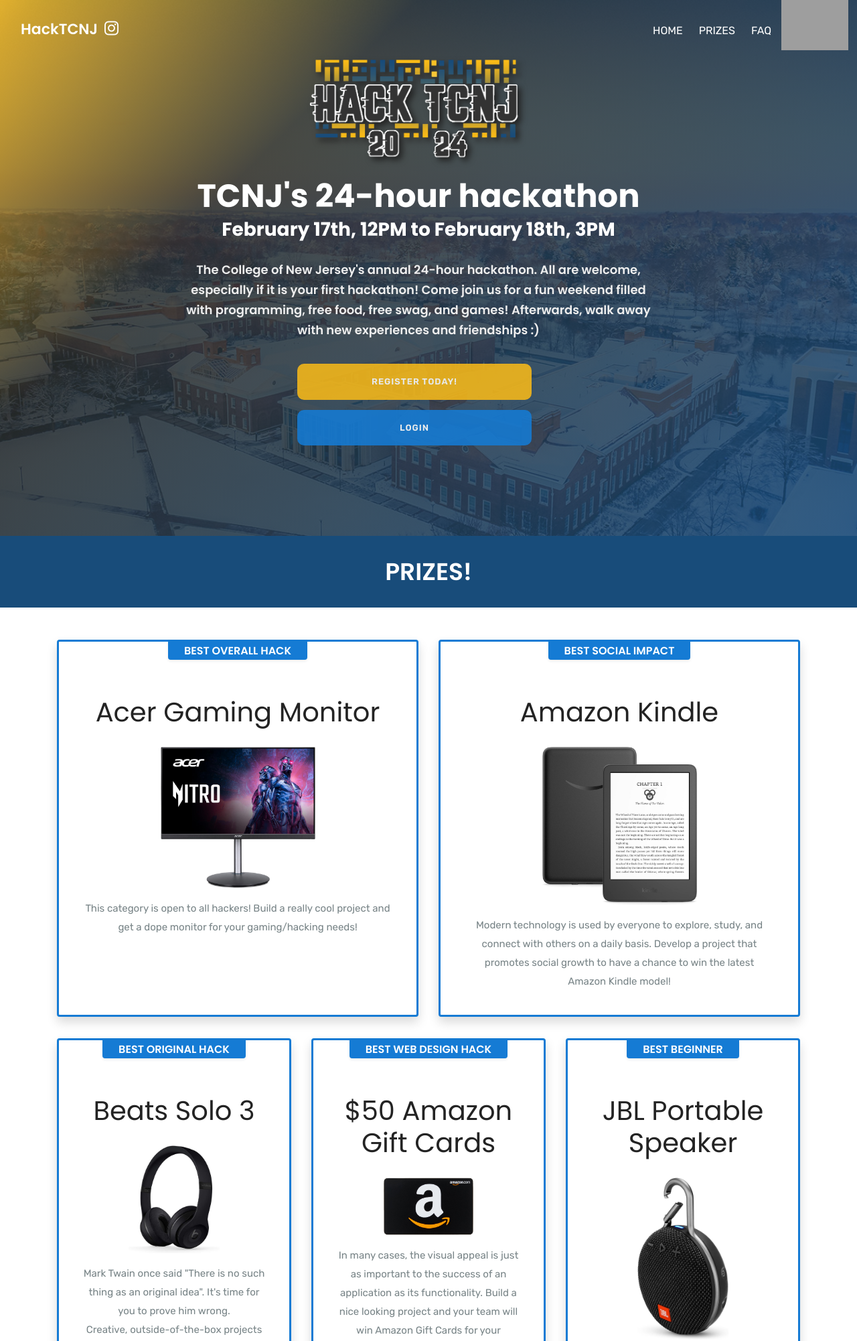
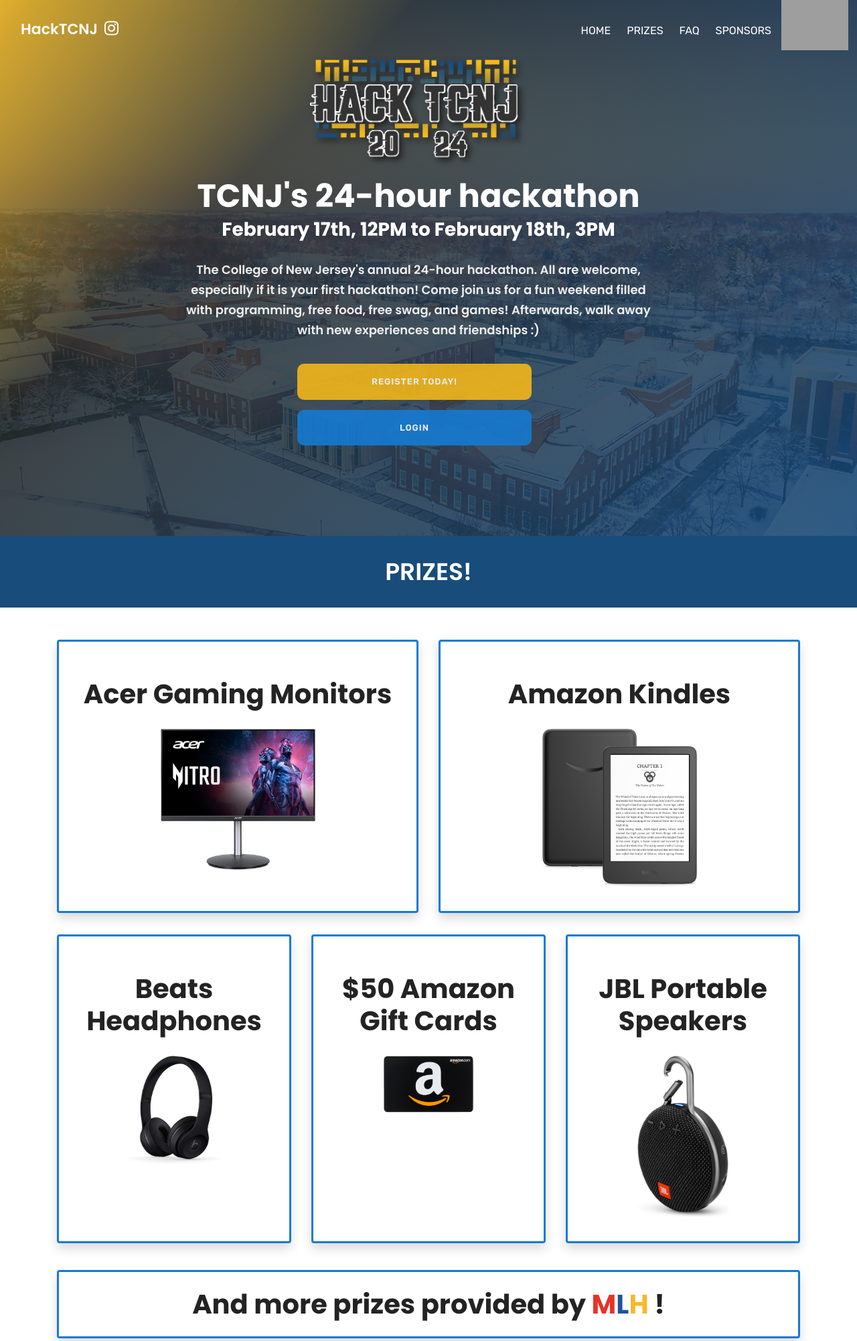
Before and after one commit to tcnj-acm/halo, a Django app: page / in a window 1280 px wide. Shown: the top 2002 px of the page at 67% size. Run offline with Django 3.2, Linux system fonts and the light colour scheme; data that the repository does not hold is empty; some libraries are stand-ins or nearby versions; grey boxes are pictures that could not be loaded.

Commit message:
Modified prizes, added sponsor.

```diff
--- a/default/templates/defaults/landing.html
+++ b/default/templates/defaults/landing.html
@@ -74,9 +74,9 @@
             <!-- <a class="nav-link smoth-scroll" href="#service-head">FAQ</a> -->
             <a class="nav-link" href="#service-head">FAQ</a>
           </li>
-          {% comment %}<li class="nav-item">
-            <a class="nav-link smoth-scroll" href="#sponsors">Sponsors</a>
-          </li> {% endcomment %}
+          <li class="nav-item">
+            <a class="nav-link" href="#sponsors">Sponsors</a>
+          </li>
         </ul>
       </div>
 
@@ -131,96 +131,76 @@
     </div>
   </section>
   <div class="container mb-5 mt-5">
-    <div class="pricing card-deck flex-column flex-md-row mb-2">
+    <div class="pricing card-deck flex-column flex-md-row mb-md-2">
       <div class="card card-pricing popular shadow text-center px-3 mb-4">
-        <span class="h6 w-60 mx-auto px-4 py-1 rounded-bottom text-white shadow-sm" style="background-color: #157bd4;">Best Overall Hack</span>
+        {% comment %} <span class="h6 w-60 mx-auto px-4 py-1 rounded-bottom text-white shadow-sm" style="background-color: #157bd4;">Best Overall Hack</span> {% endcomment %}
         <div class="bg-transparent card-header pt-4 border-0">
-          <h1 class="h1 dynamic-heading-size font-weight-normal text-black text-center mb-0">Acer Gaming Monitor</h1>
+          <h1 class="h1 dynamic-heading-size font-weight-bold text-black text-center mb-0">Acer Gaming Monitors</h1>
         </div>
         <div class="card-body pt-0">
           <img class="w-50 my-3" src="{% static 'images/images/prizes/acerNitroMonitor.jpg' %}" />
-          <p> This category is open to all hackers! Build a really cool project and get a dope monitor for your gaming/hacking needs!</p>
+          {% comment %} <p> This category is open to all hackers! Build a really cool project and get a dope monitor for your gaming/hacking needs!</p> {% endcomment %}
         </div>
       </div>
       <div class="card card-pricing popular shadow text-center px-3 mb-4">
-        <span class="h6 w-60 mx-auto px-4 py-1 rounded-bottom text-white shadow-sm" style="background-color: #157bd4;">Best Social Impact</span>
+        {% comment %} <span class="h6 w-60 mx-auto px-4 py-1 rounded-bottom text-white shadow-sm" style="background-color: #157bd4;">Best Social Impact</span> {% endcomment %}
         <div class="bg-transparent card-header pt-4 border-0">
-          <h1 class="h1 dynamic-heading-size font-weight-normal text-black text-center mb-0">Amazon Kindle</h1>
+          <h1 class="h1 dynamic-heading-size font-weight-bold text-black text-center mb-0">Amazon Kindles</h1>
         </div>
         <div class="card-body pt-0">
           <img class="w-50 my-3" src="{% static 'images/images/prizes/amazonKindle.jpg' %}" />
-          <p>Modern technology is used by everyone to explore, study, and connect with others on a daily basis. Develop a project that promotes social growth to have a chance to win the latest Amazon Kindle model!</p>
+          {% comment %} <p>Modern technology is used by everyone to explore, study, and connect with others on a daily basis. Develop a project that promotes social growth to have a chance to win the latest Amazon Kindle model!</p>{% endcomment %}
         </div>
       </div>
     </div>
     <div class="pricing card-deck flex-column flex-md-row mb-3">
       <div class="card card-pricing popular shadow text-center px-3 mb-4">
-        <span class="h6 w-60 mx-auto px-4 py-1 rounded-bottom text-white shadow-sm" style="background-color: #157bd4;">Best Original Hack</span>
+        {% comment %} <span class="h6 w-60 mx-auto px-4 py-1 rounded-bottom text-white shadow-sm" style="background-color: #157bd4;">Best Original Hack</span> {% endcomment %}
         <div class="bg-transparent card-header pt-4 border-0">
-          <h1 class="h1 dynamic-heading-size font-weight-normal text-black text-center mb-0">Beats Solo 3</h1>
+          <h1 class="h1 dynamic-heading-size font-weight-bold text-black text-center mb-0">Beats Headphones</h1>
         </div>
         <div class="card-body pt-0">
           <img class="w-50 my-3" src="{% static 'images/images/prizes/beatsHeadphones.jpg' %}" />
-          <p>Mark Twain once said "There is no such thing as an original idea". It's time for you to prove him wrong.<br/>Creative, outside-of-the-box projects will earn you a chance to walk away with new Beats Headphones!</p>
+          {% comment %} <p>Mark Twain once said "There is no such thing as an original idea". It's time for you to prove him wrong.<br/>Creative, outside-of-the-box projects will earn you a chance to walk away with new Beats Headphones!</p> {% endcomment %}
         </div>
       </div>
       <div class="card card-pricing popular shadow text-center px-3 mb-4">
-        <span class="h6 w-60 mx-auto px-4 py-1 rounded-bottom text-white shadow-sm" style="background-color: #157bd4;">Best Web Design Hack</span>
+        {% comment %} <span class="h6 w-60 mx-auto px-4 py-1 rounded-bottom text-white shadow-sm" style="background-color: #157bd4;">Best Web Design Hack</span> {% endcomment %}
         <div class="bg-transparent card-header pt-4 border-0">
-          <h1 class="h1 dynamic-heading-size font-weight-normal text-black text-center mb-0">$50 Amazon Gift Cards</h1>
+          <h1 class="h1 dynamic-heading-size font-weight-bold text-black text-center mb-0">$50 Amazon Gift Cards</h1>
         </div>
         <div class="card-body pt-0">
           <img class="w-50 my-3" src="{% static 'images/images/prizes/amazongiftcard.jpg' %}" />
-          <p> In many cases, the visual appeal is just as important to the success of an application as its functionality. Build a nice looking project and your team will win Amazon Gift Cards for your spending needs!<p>
+          {% comment %} <p> In many cases, the visual appeal is just as important to the success of an application as its functionality. Build a nice looking project and your team will win Amazon Gift Cards for your spending needs!<p> {% endcomment %}
         </div>
       </div>
       <div class="card card-pricing popular shadow text-center px-3 mb-4">
-        <span class="h6 w-60 mx-auto px-4 py-1 rounded-bottom text-white shadow-sm" style="background-color: #157bd4;">Best Beginner</span>
+        {% comment %} <span class="h6 w-60 mx-auto px-4 py-1 rounded-bottom text-white shadow-sm" style="background-color: #157bd4;">Best Beginner</span> {% endcomment %}
         <div class="bg-transparent card-header pt-4 border-0">
-          <h1 class="h1 dynamic-heading-size font-weight-normal text-black text-center mb-0">JBL Portable Speaker</h1>
+          <h1 class="h1 dynamic-heading-size font-weight-bold text-black text-center mb-0">JBL Portable Speakers</h1>
         </div>
         <div class="card-body pt-0">
           <img class="w-50 my-3" src="{% static 'images/images/prizes/jblSpeaker.jpg' %}" />
-          <p>Just starting in Computer Science? No problem! <br/> This category is exclusively open to High School Students and College Freshmen participants only!</p>
+          {% comment %} <p>Just starting in Computer Science? No problem! <br/> This category is exclusively open to High School Students and College Freshmen participants only!</p> {% endcomment %}
         </div>
       </div>
     </div>
-
-  </div>
-  {% comment %} <div class="container mb-5 mt-5">
     <div class="pricing card-deck flex-column flex-md-row mb-3">
       <div class="card card-pricing popular shadow text-center px-3 mb-4">
-        <span class="h6 w-60 mx-auto px-4 py-1 rounded-bottom bg-primary text-white shadow-sm">Best Overall Hack</span>
-        <div class="bg-transparent card-header pt-4 border-0">
-          <h1 class="h1 font-weight-normal text-black text-center mb-0"> Nintendo Switch Lite </h1>
-        </div>
-        <div class="card-body pt-0">
-          <img class="w-50 my-3" src="{% static 'images/images/prizes/nintendoswitch.jfif' %}" />
-          <p> This category is open to all hackers! Build a really cool project and get a dope game console that you can play on the go!</p>
-        </div>
-      </div>
-      <div class="card card-pricing popular shadow text-center px-3 mb-4">
-        <span class="h6 w-60 mx-auto px-4 py-1 rounded-bottom bg-primary text-white shadow-sm">Best Web Design Hack</span>
-        <div class="bg-transparent card-header pt-4 border-0">
-          <h1 class="h1 font-weight-normal text-black text-center mb-0"> Airpods </h1>
-        </div>
-        <div class="card-body pt-0">
-          <img class="w-50 my-3" src="{% static 'images/images/prizes/airpods.png' %}" />
-          <p> In many cases, the visual appeal is just as important to the success of an application as its functionality. Build a nice looking project and get a snazzy set of airpods!</p>
-        </div>
-      </div>
-      <div class="card card-pricing popular shadow text-center px-3 mb-4">
-        <span class="h6 w-60 mx-auto px-4 py-1 rounded-bottom bg-primary text-white shadow-sm">Best Command Line Hack</span>
-        <div class="bg-transparent card-header pt-4 border-0">
-          <h1 class="h1 font-weight-normal text-black text-center mb-0"> $25 Amazon Gift Cards </h1>
-        </div>
-        <div class="card-body pt-0">
-          <img class="w-50 my-3" src="{% static 'images/images/prizes/amazongiftcard.jpg' %}" />
-          <p> No UI experience? We got you! Simply show off your programming skills by building a command line application that runs in the terminal.<p>
+        <div class="bg-transparent card-header py-4 border-0">
+          <h1 class="h1 dynamic-heading-size font-weight-bold text-black text-center d-inline" style="margin-top: 0;">
+            And more prizes provided by
+              <div class="d-inline-flex">
+                <span style="color: #E73327;">M</span>
+                <span style="color: #1D539F;">L</span>
+                <span style="color: #F8B929;">H</span>
+              </div>
+            !
+          </h1>
         </div>
       </div>
     </div>
-  </div> {% endcomment %}
+  </div>
 
   {% comment %} <section id="merch" class=" bg-feature" >
     <div class="container">
@@ -372,26 +352,27 @@
 
 
   <!--  SPONSORS SECTION  -->
-  {% comment %}<section id="sponsors" class=" bg-feature">
+  <section id="sponsors" style="background-color: #184C7A;">
     <div class="container">
       <div class="row">
         <div class="col-lg-12 col-sm-12 mb-3 mt-3">
-          <h1 class="section-heading section-title text-white">Thank you to our lovely sponsors!</h1>
+          <h1 class="h1 text-uppercase text-letter-spacing-xs my-0 text-center mb-3 mt-3 text-white ">Thank you to our lovely sponsors!</h1>
         </div>
       </div>
     </div>
   </section>
   <section id="clients" class="section-bg">
     <div class="container">
-      <div class="row gx-2 gy-2 clients-wrap clearfix wow fadeInUp" style="visibility: visible; animation-name: fadeInUp;">
-        <div class="col-lg-6 col-md-4 col-xs-6">
-          <div class="client-logo">
-            <a href="https://www.studentfinanceboard.com/" target="_blank">
-              <img src="{% static 'images/images/sponsors/sponsorSFB.png' %}" alt="SFB Sponsor" class="img-fluid">
+      <div class="row my-5 gx-2 gy-2 clients-wrap clearfix wow fadeInUp" style="visibility: visible; animation-name: fadeInUp;">
+        <div>
+          <div class="client-logo ">
+            <a class="d-flex justify-content-center" href="https://mlh.io/seasons/2024/events" target="_blank">
+              <img class="col-lg-8 col-sm-8 col-6" src="{% static 'images/images/sponsors/sponsorMLH.png' %}" alt="MLH Sponsor" class="img-fluid">
             </a>
           </div>
         </div>
 
+        {% comment %}
         <div class="col-lg-6 col-md-4 col-xs-6 mt-4 ">
           <div class="client-logo">
             <a href="https://cloud.google.com/" target="_blank">
@@ -425,11 +406,12 @@
             </a>
           </div>
         </div>
+        {% endcomment %}
 
       </div>
 
     </div>
-  </section> {% endcomment %}
+  </section>
 
   <!--  FOOTER SECTION  -->
   <footer id="footer" style="background-color: #184C7A;">
--- a/static/css/landing_css/style.css
+++ b/static/css/landing_css/style.css
@@ -1220,8 +1220,6 @@ HISTORY MISSION
   border: 3px solid navy;
 }
 
-
-
 .card-pricing.popular {
   z-index: 1;
   border: 3px solid #157bd4;
@@ -1484,6 +1482,10 @@ SERVICE PAGE
       font-size: 30px;
     }
 
+    .mlh-span-div {
+
+    }
+
   .hack-banner {
     margin-top: 4rem;
   }
```
Also changed, not shown: static/images/images/sponsors/sponsorMLH.png (added).
